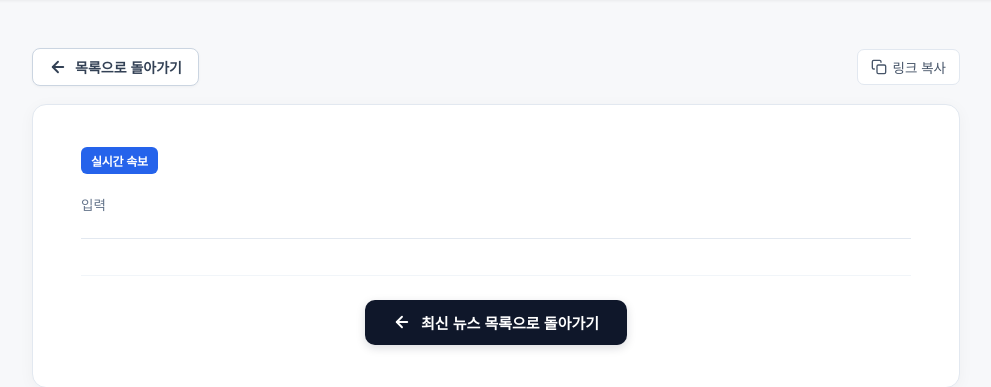
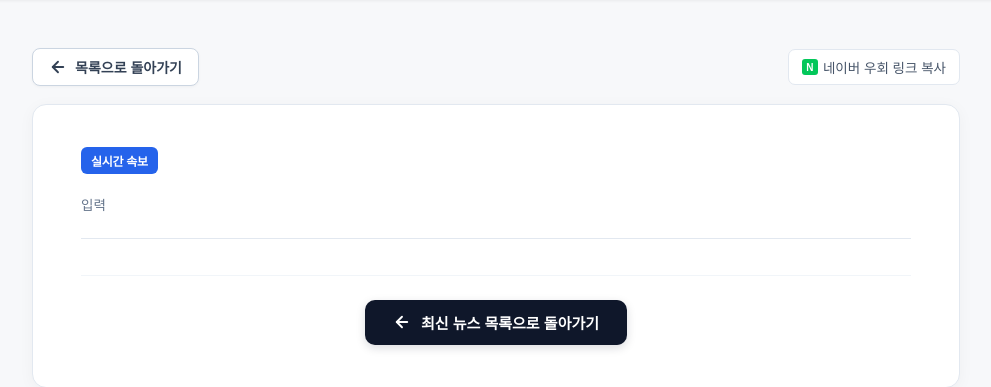
Before and after one commit to dortm11-maker/dortm11-maker, a Flask app: template templates/article.html in a window 1280 px wide. Shown: the part 57-444 px from the top of the page, without its empty margins (144-1135 px from the left). Run offline with Flask 3, Linux system fonts and the light colour scheme; the template is opened without the code that fills it, so the values that code supplies are empty; some libraries are stand-ins or nearby versions.

Commit message:
Fix: Set article copy button to always convert and copy official Naver bridge link

```diff
--- a/templates/article.html
+++ b/templates/article.html
@@ -152,12 +152,9 @@
             <span>목록으로 돌아가기</span>
         </button>
         <div class="article-top-actions">
-            <button class="article-share-btn" onclick="copyArticleUrl()" title="링크 복사">
-                <svg width="16" height="16" viewBox="0 0 24 24" fill="none" stroke="currentColor" stroke-width="2" stroke-linecap="round" stroke-linejoin="round">
-                    <rect x="9" y="9" width="13" height="13" rx="2" ry="2"></rect>
-                    <path d="M5 15H4a2 2 0 0 1-2-2V4a2 2 0 0 1 2-2h9a2 2 0 0 1 2 2v1"></path>
-                </svg>
-                <span id="copyText">링크 복사</span>
+            <button class="article-share-btn" onclick="copyArticleUrl()" title="네이버 공식 우회 링크 복사" style="display:inline-flex; align-items:center; gap:5px;">
+                <span style="display:inline-flex; align-items:center; justify-content:center; width:16px; height:16px; background:#03c75a; color:#fff; border-radius:3px; font-size:10px; font-weight:900;">N</span>
+                <span id="copyText">네이버 우회 링크 복사</span>
             </button>
         </div>
     </div>
@@ -379,20 +376,21 @@ function goBackOrHome() {
     }
 }
 
-// 기사 링크 복사 (카카오톡/SNS 공유 시 원본 사진과 제목이 100% 노출되는 정식 기사 URL 복사)
-function copyArticleUrl(useNaverBridge = false) {
+// 기사 링크 복사 (네이버 공식 브릿지로 100% 자동 우회 변환하여 복사)
+function copyArticleUrl() {
     const currentLoc = window.location.href;
-    // 깔끔한 우리 사이트 기사 원본 URL
+    // 이전 캐시 파라미터 정리
     const cleanUrl = currentLoc.split('&_t=')[0].split('?_t=')[0];
 
-    // 네이버 브릿지 우회 링크가 필요한 경우 vs 카톡/SNS 사진 100% 노출형 공식 링크
-    let urlToCopy = cleanUrl;
-    if (useNaverBridge) {
-        urlToCopy = 'https://link.naver.com/bridge?url=' + encodeURIComponent(cleanUrl) + '&dst=' + encodeURIComponent(cleanUrl);
-    }
+    // 카카오톡 스크랩 캐시 미스 방지용 타임스탬프 (5분 단위)
+    const cacheKey = '_t=' + Math.floor(Date.now() / 300000);
+    const ourUrl = cleanUrl + (cleanUrl.includes('?') ? '&' : '?') + cacheKey;
+
+    // 네이버 공식 브릿지 우회 링크 생성 (dst 명시로 안전 이동 보장)
+    const naverBridgeUrl = 'https://link.naver.com/bridge?url=' + encodeURIComponent(ourUrl) + '&dst=' + encodeURIComponent(ourUrl);
 
     const copyTxt = document.getElementById('copyText');
-    const originalText = copyTxt ? copyTxt.textContent : '링크 복사';
+    const originalText = copyTxt ? copyTxt.textContent : '네이버 우회 링크 복사';
 
     function showSuccess(msg) {
         if (copyTxt) {
@@ -401,20 +399,20 @@ function copyArticleUrl(useNaverBridge = false) {
         }
     }
 
-    navigator.clipboard.writeText(urlToCopy).then(() => {
-        showSuccess('✅ 링크 복사 완료!');
+    navigator.clipboard.writeText(naverBridgeUrl).then(() => {
+        showSuccess('✅ 네이버 우회링크 복사됨!');
     }).catch(() => {
         const el = document.createElement('textarea');
-        el.value = urlToCopy;
+        el.value = naverBridgeUrl;
         el.style.position = 'fixed';
         el.style.opacity = '0';
         document.body.appendChild(el);
         el.select();
         try {
             document.execCommand('copy');
-            showSuccess('✅ 링크 복사 완료!');
+            showSuccess('✅ 네이버 우회링크 복사됨!');
         } catch(e) {
-            alert('복사할 링크:\n' + urlToCopy);
+            alert('복사할 링크:\n' + naverBridgeUrl);
         }
         document.body.removeChild(el);
     });
```
